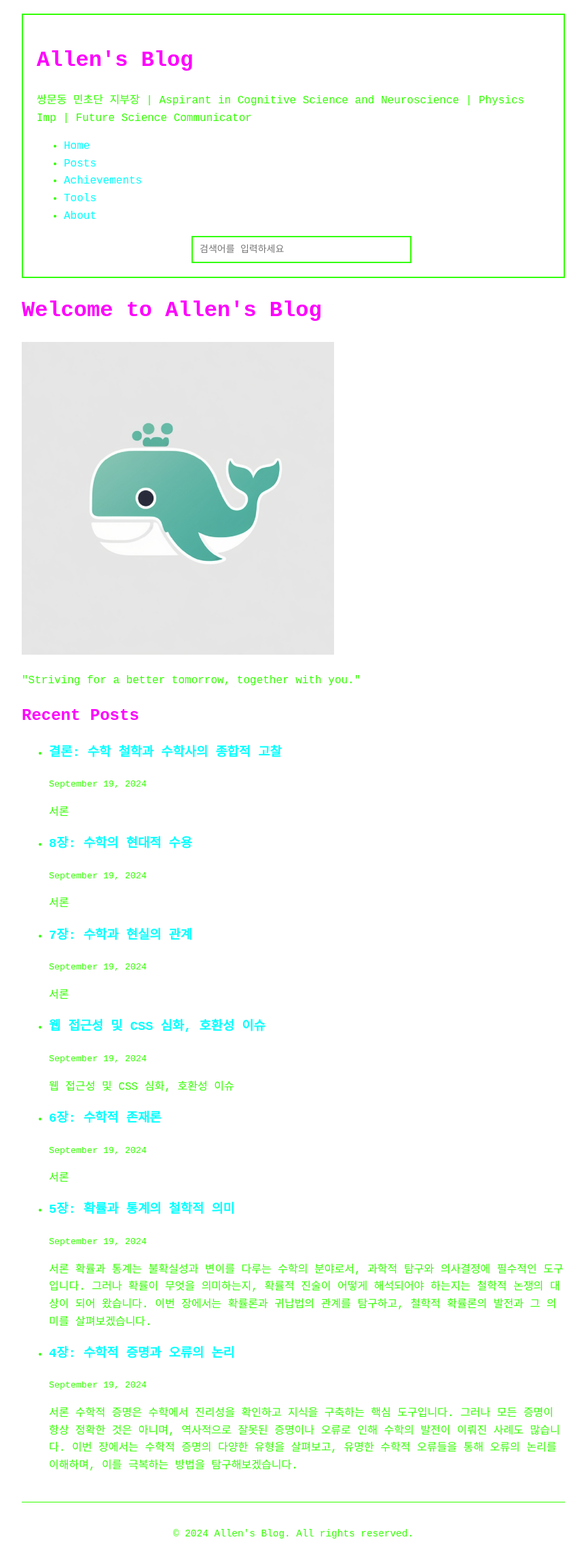
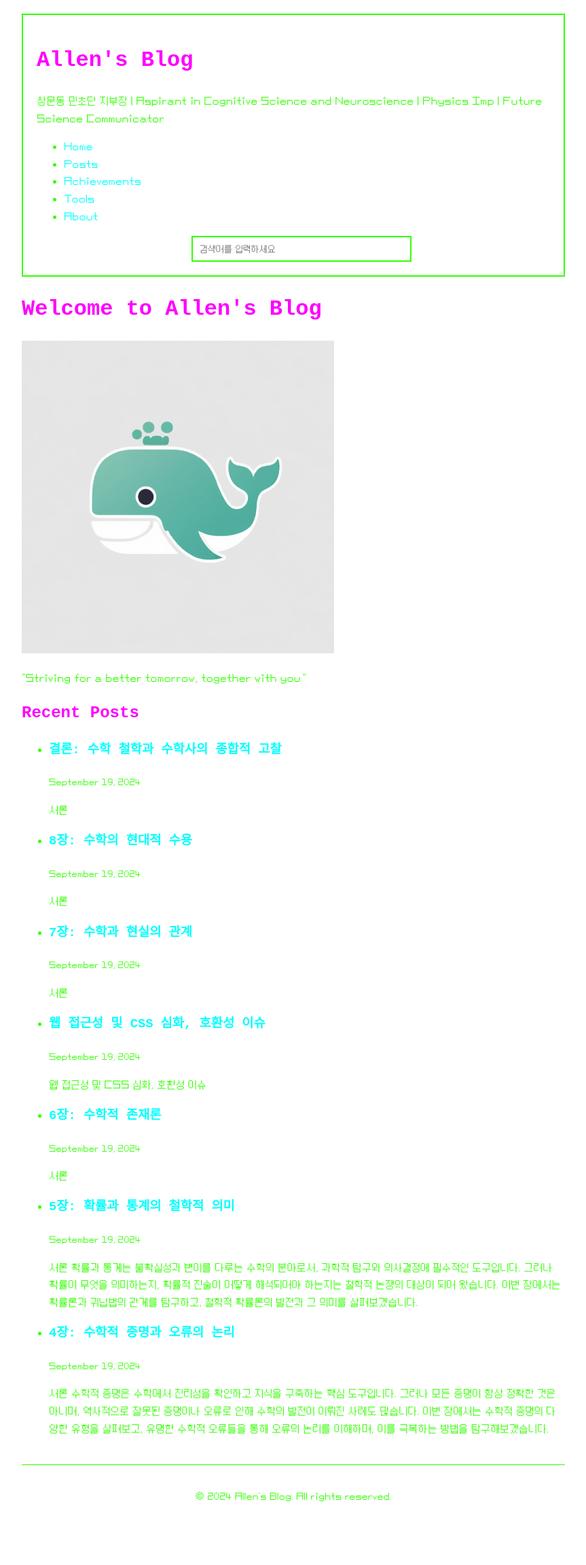
Before and after one commit to allenkang92/allenkang92.github.io, a Jekyll site: the page built from index.html, in a window 1280 px wide. Shown: the whole page at 68% size, without its empty margins (208-1071 px from the left). Built offline with Jekyll 4.4.1, drawn with Linux system fonts in a browser that asks for light colours; some web fonts are replaced; after the commit the page ends 2247 px from its top, so only the background shows below that.

Commit message:
css에 폰트 적용

```diff
--- a/assets/css/main.css
+++ b/assets/css/main.css
@@ -1,8 +1,22 @@
-/* "PF스타더스트" 폰트 적용 */
+/* "PF스타더스트" 폰트 정의 */
 @font-face {
   font-family: 'PFStardust';
-  src: url('/assets/fonts/PF스타더스트 3.0.ttf') format('truetype');
+  src: url('/assets/fonts/PFStardust 3.0.ttf') format('truetype');
   font-weight: normal;
+  font-style: normal;
+}
+
+@font-face {
+  font-family: 'PFStardust';
+  src: url('/assets/fonts/PFStardust 3.0 Bold.ttf') format('truetype');
+  font-weight: bold;
+  font-style: normal;
+}
+
+@font-face {
+  font-family: 'PFStardust';
+  src: url('/assets/fonts/PFStardust 3.0 ExtraBold.ttf') format('truetype');
+  font-weight: 800;
   font-style: normal;
 }
 
@@ -25,10 +39,13 @@ border: 2px solid #33ff00;
 }
 
 h1, h2, h3 {
+  font-family: 'PFStardust', monospace;
+  font-weight: bold;
   color: #ff00ff;
 }
 
 a {
+  font-family: 'PFStardust', monospace;
   color: #00ffff;
   text-decoration: none;
 }
@@ -43,11 +60,13 @@ padding: 0;
 }
 
 .post-meta {
+  font-family: 'PFStardust', monospace;
   color: #999999;
   font-size: 0.9em;
 }
 
 footer {
+  font-family: 'PFStardust', monospace;
   margin-top: 40px;
   padding-top: 20px;
   border-top: 1px solid #33ff00;
@@ -99,6 +118,7 @@ border-bottom: 1px solid #33ff00;
 }
 
 #search-results a {
+  font-family: 'PFStardust', monospace;
   color: #00ffff;
   text-decoration: none;
 }
@@ -114,6 +134,7 @@ padding: 2px;
 }
 
 .category, .tags {
+  font-family: 'PFStardust', monospace;
   font-size: 0.8em;
   color: #999999;
   display: block;
@@ -133,6 +154,7 @@ padding-left: 20px;
 }
 
 #toc a {
+  font-family: 'PFStardust', monospace;
   color: #00ffff;
   text-decoration: none;
 }
@@ -141,7 +163,7 @@ text-decoration: none;
   color: #ffff00;
 }
 
-/* 한글 폰트 스타일 */
+/* 한글 텍스트 스타일 */
 .korean-text {
   font-family: 'PFStardust', monospace;
 }
--- a/assets/css/style.css
+++ b/assets/css/style.css
@@ -1,8 +1,22 @@
-/* "PF스타더스트" 폰트 적용 */
+/* "PF스타더스트" 폰트 정의 */
 @font-face {
   font-family: 'PFStardust';
-  src: url('/assets/fonts/PF스타더스트 3.0.ttf') format('truetype');
+  src: url('/assets/fonts/PFStardust 3.0.ttf') format('truetype');
   font-weight: normal;
+  font-style: normal;
+}
+
+@font-face {
+  font-family: 'PFStardust';
+  src: url('/assets/fonts/PFStardust 3.0 Bold.ttf') format('truetype');
+  font-weight: bold;
+  font-style: normal;
+}
+
+@font-face {
+  font-family: 'PFStardust';
+  src: url('/assets/fonts/PFStardust 3.0 ExtraBold.ttf') format('truetype');
+  font-weight: 800;
   font-style: normal;
 }
 
@@ -25,10 +39,13 @@ border: 2px solid #33ff00;
 }
 
 h1, h2, h3 {
+  font-family: 'PFStardust', monospace;
+  font-weight: bold;
   color: #ff00ff;
 }
 
 a {
+  font-family: 'PFStardust', monospace;
   color: #00ffff;
   text-decoration: none;
 }
@@ -43,11 +60,13 @@ padding: 0;
 }
 
 .post-meta {
+  font-family: 'PFStardust', monospace;
   color: #999999;
   font-size: 0.9em;
 }
 
 footer {
+  font-family: 'PFStardust', monospace;
   margin-top: 40px;
   padding-top: 20px;
   border-top: 1px solid #33ff00;
@@ -99,6 +118,7 @@ border-bottom: 1px solid #33ff00;
 }
 
 #search-results a {
+  font-family: 'PFStardust', monospace;
   color: #00ffff;
   text-decoration: none;
 }
@@ -114,6 +134,7 @@ padding: 2px;
 }
 
 .category, .tags {
+  font-family: 'PFStardust', monospace;
   font-size: 0.8em;
   color: #999999;
   display: block;
@@ -133,6 +154,7 @@ padding-left: 20px;
 }
 
 #toc a {
+  font-family: 'PFStardust', monospace;
   color: #00ffff;
   text-decoration: none;
 }
@@ -141,7 +163,7 @@ text-decoration: none;
   color: #ffff00;
 }
 
-/* 한글 폰트 스타일 */
+/* 한글 텍스트 스타일 */
 .korean-text {
   font-family: 'PFStardust', monospace;
 }
```
Lines whose indentation alone changed are shown as unchanged.
